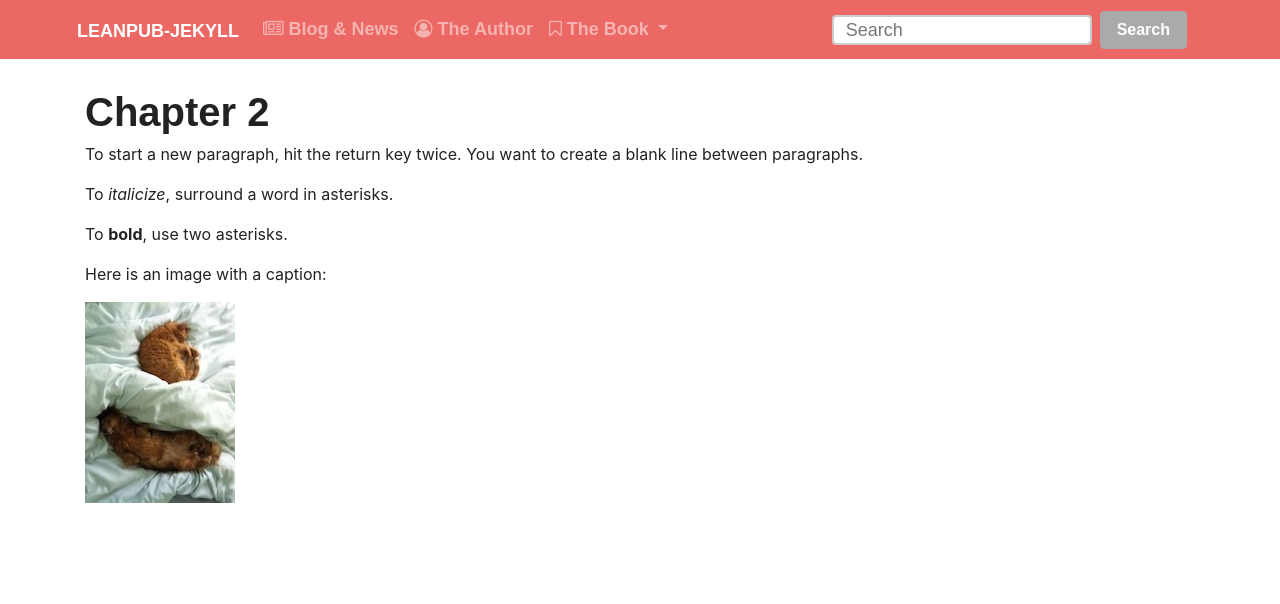
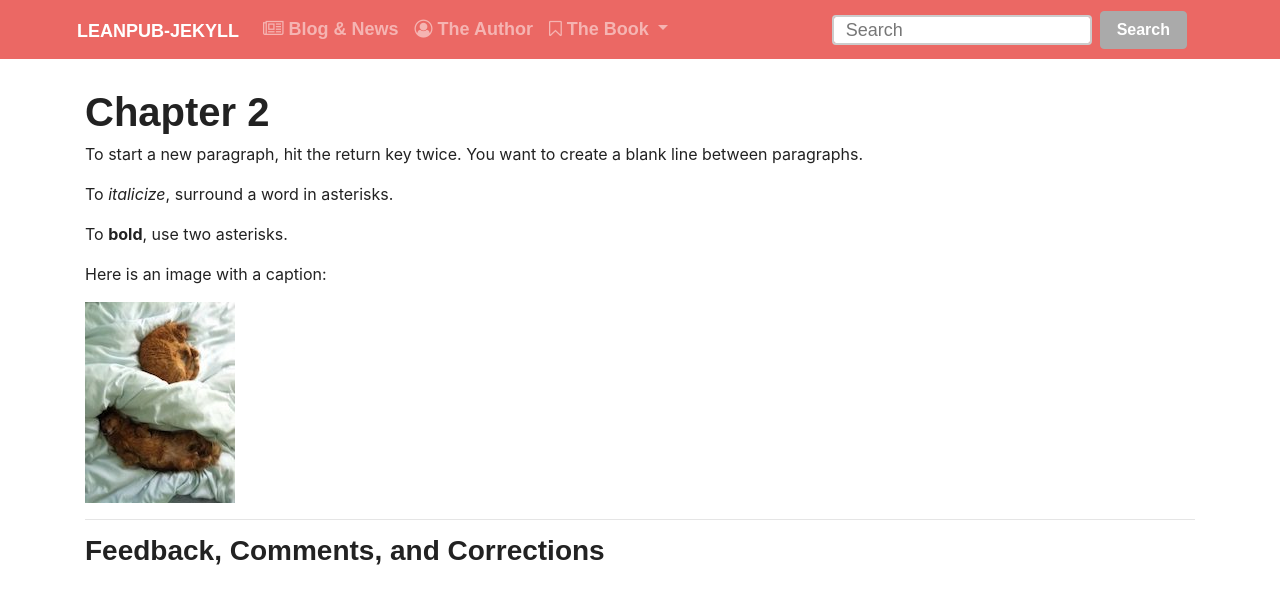
Before and after one commit to groundh0g/leanpub-jekyll, a Jekyll site: the page built from manuscript/chapter2.md, in a window 1280 px wide. Shown: the top 604 px of the page. Built offline with Jekyll 4.4.1, drawn with Linux system fonts in a browser that asks for light colours; nearby versions of some CDN libraries; some web fonts are replaced; our own code applies the rules of GitHub Pages for plain Markdown files; some of the changed lines change nothing that is shown.

Commit message:
fix for chapter comments

```diff
--- a/_layouts/chapter.html
+++ b/_layouts/chapter.html
@@ -1,6 +1,8 @@
 ---
 layout: default
 ---
+
+{% include read-config.liquid %}
 
 <article class="post">
 
```
